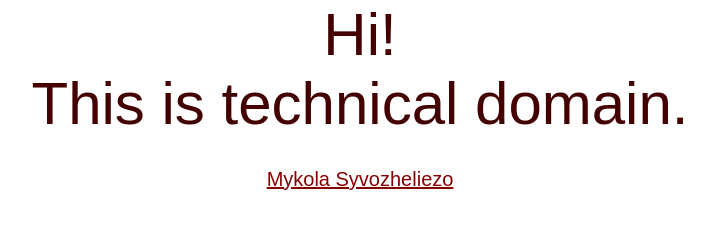
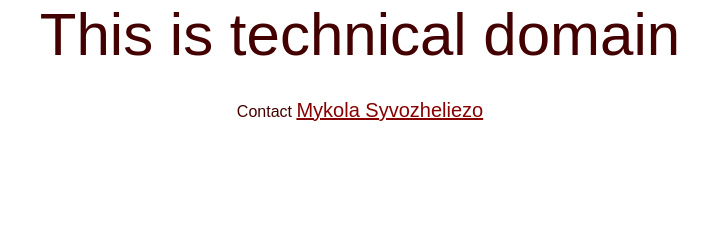
Before and after one commit to silverferrum/silverferrum.github.io, a plain HTML site: page index.html in a window 1280 px wide. Shown: the whole page, without its empty margins (280-994 px from the left). Drawn offline with Linux system fonts and the light colour scheme.

Commit message:
Update index.html

```diff
--- a/index.html
+++ b/index.html
@@ -26,7 +26,7 @@
 
 	</head>
 	<body>
-		<div class="description">Hi! <br/> This is technical domain.</div>
-		<div class="contacts"><a href="mailto:silverferrum+dvlpmen@gmail.com">Mykola Syvozheliezo</a></div>
+		<div class="description">This is technical domain</div>
+		<div class="contacts">Contact <a href="mailto:silverferrum+dvlpmen@gmail.com">Mykola Syvozheliezo</a></div>
 	</body>
 </html>
```
